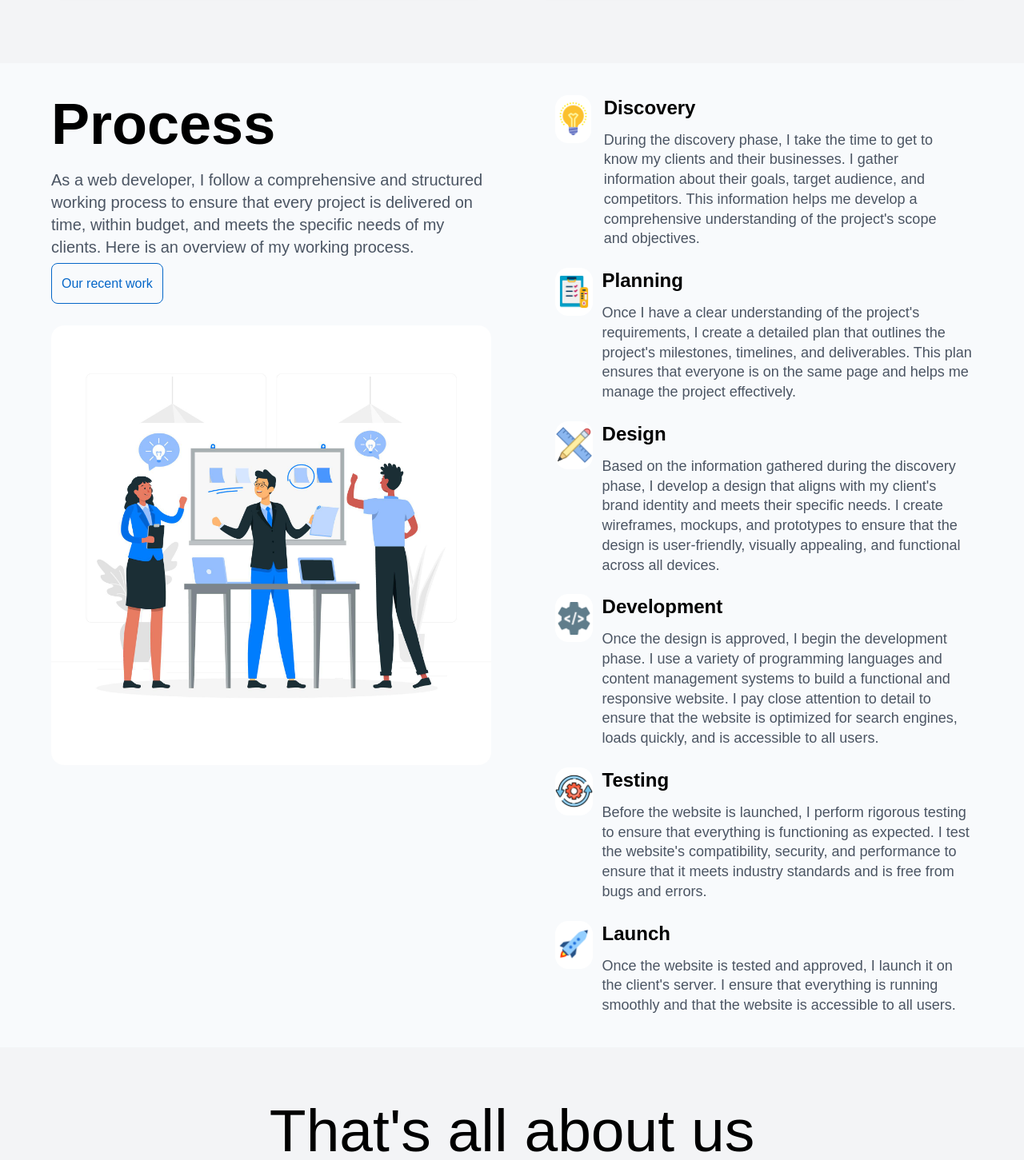
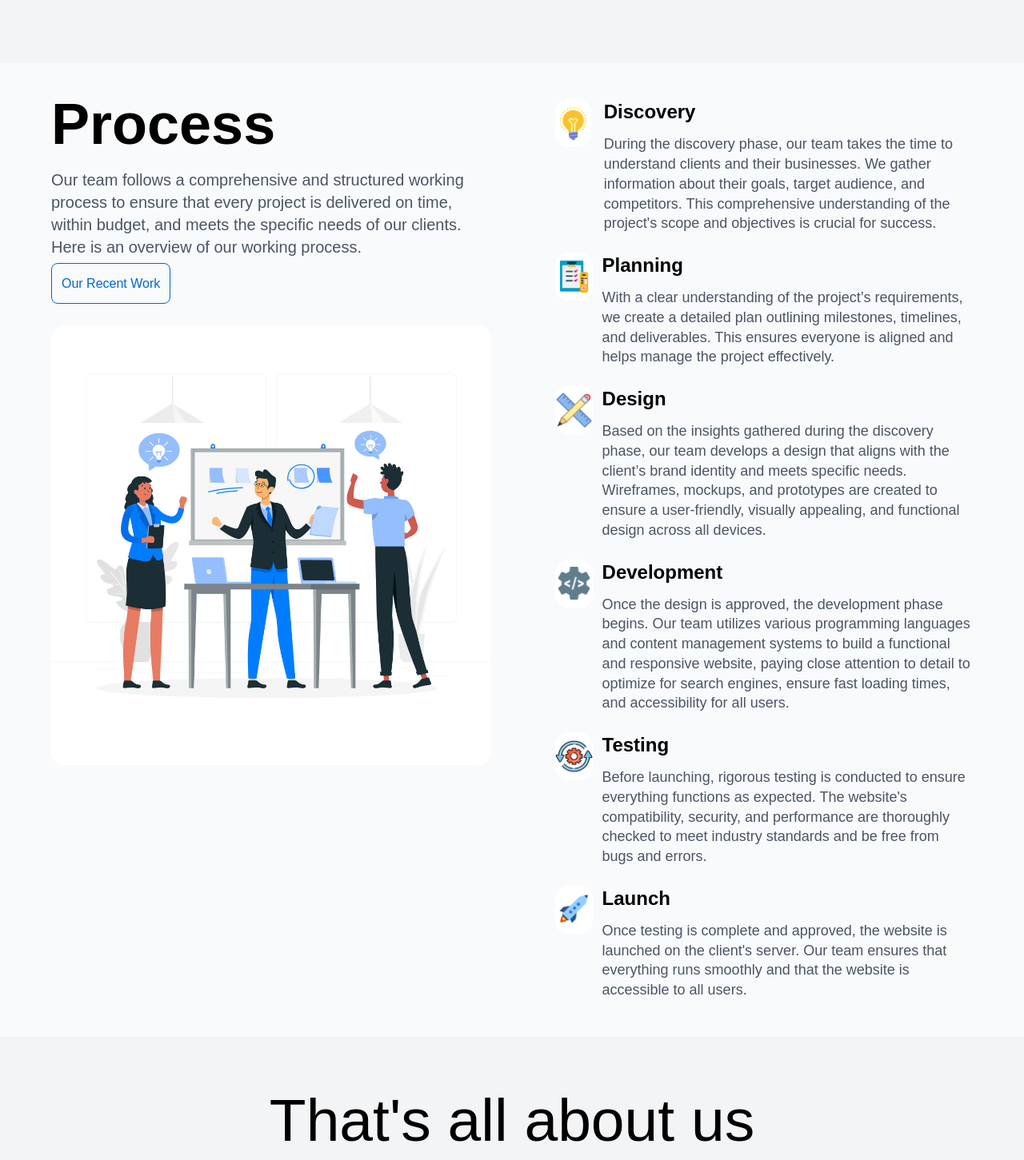
Before and after one commit to rorisangputu/lerumoweb, a React (Vite) app: page /about in a window 1280 px wide. Shown: the part 2178-3629 px from the top of the page at 80% size. Built offline with nearby package versions, Linux system fonts and the light colour scheme.

Commit message:
changing text

```diff
--- a/src/Components/About/Process.jsx
+++ b/src/Components/About/Process.jsx
@@ -5,7 +5,8 @@ import Planning from '../../assets/planning.png';
 import Design from '../../assets/design.png';
 import Development from '../../assets/development.png';
 import Testing from '../../assets/testing.png';
-import Launch from '../../assets/launch.png'
+import Launch from '../../assets/launch.png';
+
 const Process = () => {
     return (
         <div className="bg-slate-50 py-10">
@@ -15,15 +16,10 @@ const Process = () => {
                     <div className="lg:w-1/2 flex flex-col gap-5">
                         <h1 className='text-5xl lg:text-7xl font-semibold'>Process</h1>
                         <p className='text-xl text-gray-600 max-w-2xl'>
-                            As a web developer, I follow a comprehensive and structured
-                            working process to ensure that every project is delivered on
-                            time, within budget, and meets the specific needs of my clients.
-                            Here is an overview of my working process.
+                            Our team follows a comprehensive and structured working process to ensure that every project is delivered on time, within budget, and meets the specific needs of our clients. Here is an overview of our working process.
                         </p>
                         <a href="">
-                            <Button title={"Our recent work"} styles="border border-blue
-                                rounded-lg text-blue py-4 px-3"
-                                link='services' />
+                            <Button title={"Our Recent Work"} styles="border border-blue rounded-lg text-blue py-4 px-3" link='services' />
                         </a>
                         <div className='lg:h-[850px] lg:w-[550px] 2xl:w-[750px] mt-5 rounded-lg'>
                             <img src={process} alt="" className='object-cover rounded-2xl' />
@@ -32,105 +28,73 @@ const Process = () => {
                     <div className='lg:w-1/2 flex flex-col gap-6 items-center justify-center'>
                         {/* Discovery */}
                         <div className='flex items-start'>
-                            <div className='h-10 w-20 md:h-[60px] md:w-[90px] flex
-                                items-center justify-center md:bg-white rounded-2xl'
-                            >
+                            <div className='h-10 w-20 md:h-[60px] md:w-[90px] flex items-center justify-center md:bg-white rounded-2xl'>
                                 <img src={discovery} alt="" />
                             </div>
                             <div className='flex flex-col px-4 gap-3'>
                                 <h1 className='text-2xl font-semibold'>Discovery</h1>
                                 <p className='text-lg leading-snug max-w-4xl text-gray-600'>
-                                    During the discovery phase, I take the time to get to
-                                    know my clients and their businesses. I gather information
-                                    about their goals, target audience, and competitors. This
-                                    information helps me develop a comprehensive understanding
-                                    of the project&apos;s scope and objectives.
+                                    During the discovery phase, our team takes the time to understand clients and their businesses. We gather information about their goals, target audience, and competitors. This comprehensive understanding of the project&apos;s scope and objectives is crucial for success.
                                 </p>
                             </div>
                         </div>
                         {/* Planning */}
                         <div className='flex items-start gap-3'>
-                            <div className='h-10 w-20 md:h-[60px] md:w-[90px] flex
-                                items-center justify-center md:bg-white rounded-2xl'
-                            >
+                            <div className='h-10 w-20 md:h-[60px] md:w-[90px] flex items-center justify-center md:bg-white rounded-2xl'>
                                 <img src={Planning} alt="" />
                             </div>
                             <div className='flex flex-col gap-3'>
                                 <h1 className='text-2xl font-semibold'>Planning</h1>
                                 <p className='text-lg leading-snug max-w-4xl text-gray-600'>
-                                    Once I have a clear understanding of the project&apos;s requirements,
-                                    I create a detailed plan that outlines the project&apos;s milestones,
-                                    timelines, and deliverables. This plan ensures that everyone is
-                                    on the same page and helps me manage the project effectively.
+                                    With a clear understanding of the project’s requirements, we create a detailed plan outlining milestones, timelines, and deliverables. This ensures everyone is aligned and helps manage the project effectively.
                                 </p>
                             </div>
                         </div>
                         {/* Design */}
                         <div className='flex items-start gap-3'>
-                            <div className='h-10 w-20 md:h-[60px] md:w-[90px] flex
-                                items-center justify-center md:bg-white rounded-2xl'
-                            >
+                            <div className='h-10 w-20 md:h-[60px] md:w-[90px] flex items-center justify-center md:bg-white rounded-2xl'>
                                 <img src={Design} alt="" />
                             </div>
                             <div className='flex flex-col gap-3'>
                                 <h1 className='text-2xl font-semibold'>Design</h1>
                                 <p className='text-lg leading-snug max-w-4xl text-gray-600'>
-                                    Based on the information gathered during the discovery phase,
-                                    I develop a design that aligns with my client&apos;s brand identity
-                                    and meets their specific needs. I create wireframes, mockups,
-                                    and prototypes to ensure that the design is user-friendly, visually
-                                    appealing, and functional across all devices.
+                                    Based on the insights gathered during the discovery phase, our team develops a design that aligns with the client’s brand identity and meets specific needs. Wireframes, mockups, and prototypes are created to ensure a user-friendly, visually appealing, and functional design across all devices.
                                 </p>
                             </div>
                         </div>
                         {/* Development */}
                         <div className='flex items-start gap-3'>
-                            <div className='h-10 w-20 md:h-[60px] md:w-[90px] flex
-                                items-center justify-center md:bg-white rounded-2xl'
-                            >
+                            <div className='h-10 w-20 md:h-[60px] md:w-[90px] flex items-center justify-center md:bg-white rounded-2xl'>
                                 <img src={Development} alt="" />
                             </div>
                             <div className='flex flex-col gap-3'>
                                 <h1 className='text-2xl font-semibold'>Development</h1>
                                 <p className='text-lg leading-snug max-w-4xl text-gray-600'>
-                                    Once the design is approved, I begin the development phase.
-                                    I use a variety of programming languages and content management
-                                    systems to build a functional and responsive website. I pay close
-                                    attention to detail to ensure that the website is optimized for
-                                    search engines, loads quickly, and is accessible to all users.
+                                    Once the design is approved, the development phase begins. Our team utilizes various programming languages and content management systems to build a functional and responsive website, paying close attention to detail to optimize for search engines, ensure fast loading times, and accessibility for all users.
                                 </p>
                             </div>
                         </div>
                         {/* Testing */}
                         <div className='flex items-start gap-3'>
-                            <div className='h-10 w-20 md:h-[60px] md:w-[90px] flex
-                                items-center justify-center md:bg-white rounded-2xl'
-                            >
+                            <div className='h-10 w-20 md:h-[60px] md:w-[90px] flex items-center justify-center md:bg-white rounded-2xl'>
                                 <img src={Testing} alt="" />
                             </div>
                             <div className='flex flex-col gap-3'>
                                 <h1 className='text-2xl font-semibold'>Testing</h1>
                                 <p className='text-lg leading-snug max-w-4xl text-gray-600'>
-                                    Before the website is launched, I perform rigorous testing
-                                    to ensure that everything is functioning as expected. I test
-                                    the website&apos;s compatibility, security, and performance to ensure
-                                    that it meets industry standards and is free from bugs and errors.
+                                    Before launching, rigorous testing is conducted to ensure everything functions as expected. The website&apos;s compatibility, security, and performance are thoroughly checked to meet industry standards and be free from bugs and errors.
                                 </p>
                             </div>
                         </div>
                         {/* Launch */}
                         <div className='flex items-start gap-3'>
-                            <div className='h-10 w-20 md:h-[60px] md:w-[90px] flex
-                                items-center justify-center md:bg-white rounded-2xl'
-                            >
+                            <div className='h-10 w-20 md:h-[60px] md:w-[90px] flex items-center justify-center md:bg-white rounded-2xl'>
                                 <img src={Launch} alt="" />
                             </div>
                             <div className='flex flex-col gap-3'>
                                 <h1 className='text-2xl font-semibold'>Launch</h1>
                                 <p className='text-lg leading-snug max-w-4xl text-gray-600'>
-                                    Once the website is tested and approved, I launch it on the
-                                    client&apos;s server. I ensure that everything is running smoothly
-                                    and that the website is accessible to all users.
+                                    Once testing is complete and approved, the website is launched on the client&apos;s server. Our team ensures that everything runs smoothly and that the website is accessible to all users.
                                 </p>
                             </div>
                         </div>
@@ -141,4 +105,4 @@ const Process = () => {
     )
 }
 
-export default Process
+export default Process;
```
